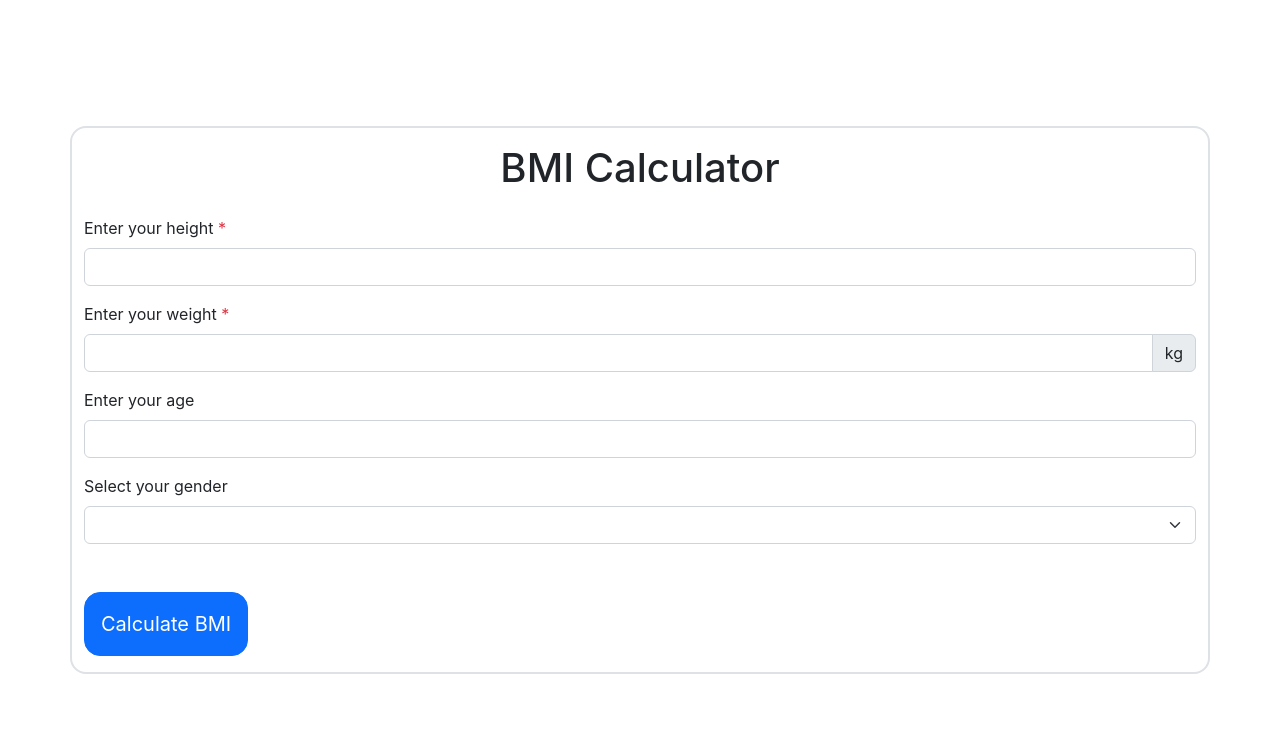
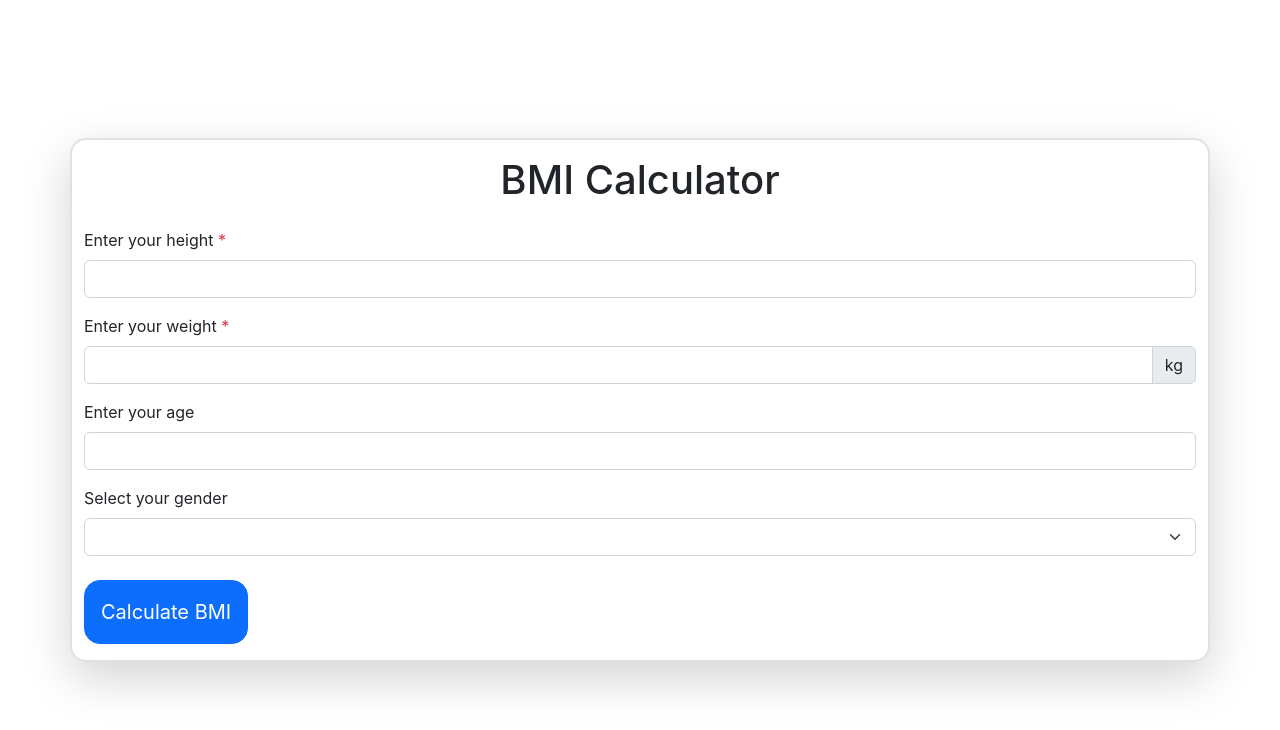
Before and after one commit to imbuesoft/patient, a React (Create React App) app: page / in a window 1280 px wide. Shown: the top 730 px of the page. Built offline with nearby package versions, Linux system fonts and the light colour scheme.

Commit message:
Handle BMI form submit

```diff
--- a/src/features/BmiCalculatorForm/components/Input.jsx
+++ b/src/features/BmiCalculatorForm/components/Input.jsx
@@ -1,11 +1,11 @@
 
-const Input = ({ title, name, type, required, left, right }) => {
+const Input = ({ title, name, type, required, left, right, onChange }) => {
     return (
         <>
             <label title={required && "required"} htmlFor={name} className="form-label mt-3">{title} {required && <span className="text-danger">*</span>}</label>
             <div className="input-group">
                 {left && <span className="input-group-text">{left}</span> || ""}
-                <input type={type && type || "text"}
+                <input type={type && type || "text"} onChange={onChange}
                 name={name} id={name} required={required && true || false}
                 className="form-control"  aria-label="Amount (to the nearest dollar)" />
                 {right && <span className="input-group-text">{right}</span> || ""}
--- a/src/features/BmiCalculatorForm/components/SelectFromList.jsx
+++ b/src/features/BmiCalculatorForm/components/SelectFromList.jsx
@@ -1,10 +1,10 @@
 
 
-const SelectFromList = ({ name, options, title, defaultOption, required }) => {
+const SelectFromList = ({ name, options, title, defaultOption, required, onChange }) => {
     return (
         <>
             <label htmlFor={name} className="form-label mt-3">{title} {required && <span className="text-danger">*</span>}</label>
-            <select className="form-select" name={name} id={name}>
+            <select className="form-select" name={name} id={name} onChange={onChange}>
                 <option className="form-control">{defaultOption ? defaultOption : ""}</option>
                 {
                     options.map((x, i) => <option key={i} value={x}>{x}</option>)
--- a/src/features/BmiCalculatorForm/pages/BmiForm.jsx
+++ b/src/features/BmiCalculatorForm/pages/BmiForm.jsx
@@ -1,3 +1,4 @@
+import { useState } from 'react';
 import Input from '../components/Input';
 import SelectFromList from '../components/SelectFromList';
 
@@ -6,26 +7,39 @@ const BmiForm = () => {
 
     const gender = ["Male", "Female", "Other"]
 
+    const [data, setData] = useState({ height: 0, weight: 0, age: 0, gender: "" });
+    const [bmi, setBmi] = useState(0);
+
+    const handleChange = (e) => {
+        setBmi(0)
+        setData({ ...data, [e.target.name]: e.target.value });
+    }
+
+    const handleSubmit = e => {
+        e.preventDefault();
+        const bmi = (data.weight) / (data.height ** 2);
+        setBmi(bmi.toFixed(2));
+    }
+
     return (
         <>
-        <div className="d-grid h-100">
-            <div className="m-auto container border border-2 rounded-4">
-                <form id='bmi-form' method="post">
-                    <h1 className="h1 text-center mt-3">BMI Calculator</h1>
-                    <Input title="Enter your height" required={true} name="height" type="number" />
-                    <Input title="Enter your weight" required={true} name="weight" type="number" right="kg" />
-                    <Input title="Enter your age" name="age" type="number" />
-                    <SelectFromList name="gender" options={gender} title="Select your gender" />
-                    <button type="submit" className="btn btn-primary btn-lg mt-5 d-flex py-3 rounded-4" >
-                        <div className="spinner-border me-3 d-none" role="status">
-                            <span className="visually-hidden">Loading...</span>
-                        </div>
-                        Calculate BMI
-                    </button>
-                    <div className="space " style={{height:"1em"}}></div>
-                </form>
+            <div className="d-grid h-100">
+                <div className="m-auto container border border-2 rounded-4 shadow-lg">
+                    <form id='bmi-form' method="post" onSubmit={handleSubmit}>
+                        <h1 className="h1 text-center mt-3 ">BMI Calculator</h1>
+                        <Input onChange={handleChange} title="Enter your height" required={true} name="height" />
+                        <Input onChange={handleChange} title="Enter your weight" required={true} name="weight" right="kg" />
+                        <Input onChange={handleChange} title="Enter your age" name="age" type="number" />
+                        <SelectFromList onChange={handleChange} name="gender" options={gender} title="Select your gender" />
+                        {bmi && <h3 className="h3 mt-4">BMI : {bmi}</h3> || ""}
+                        <button type="submit" className="btn btn-primary btn-lg mt-4 d-flex py-3 rounded-4" >
+                            Calculate BMI
+                        </button>
+                        <div className="space" style={{ height: "1em" }}></div>
+                    </form>
+                </div>
+
             </div>
-        </div>
         </>
     );
 };
```
